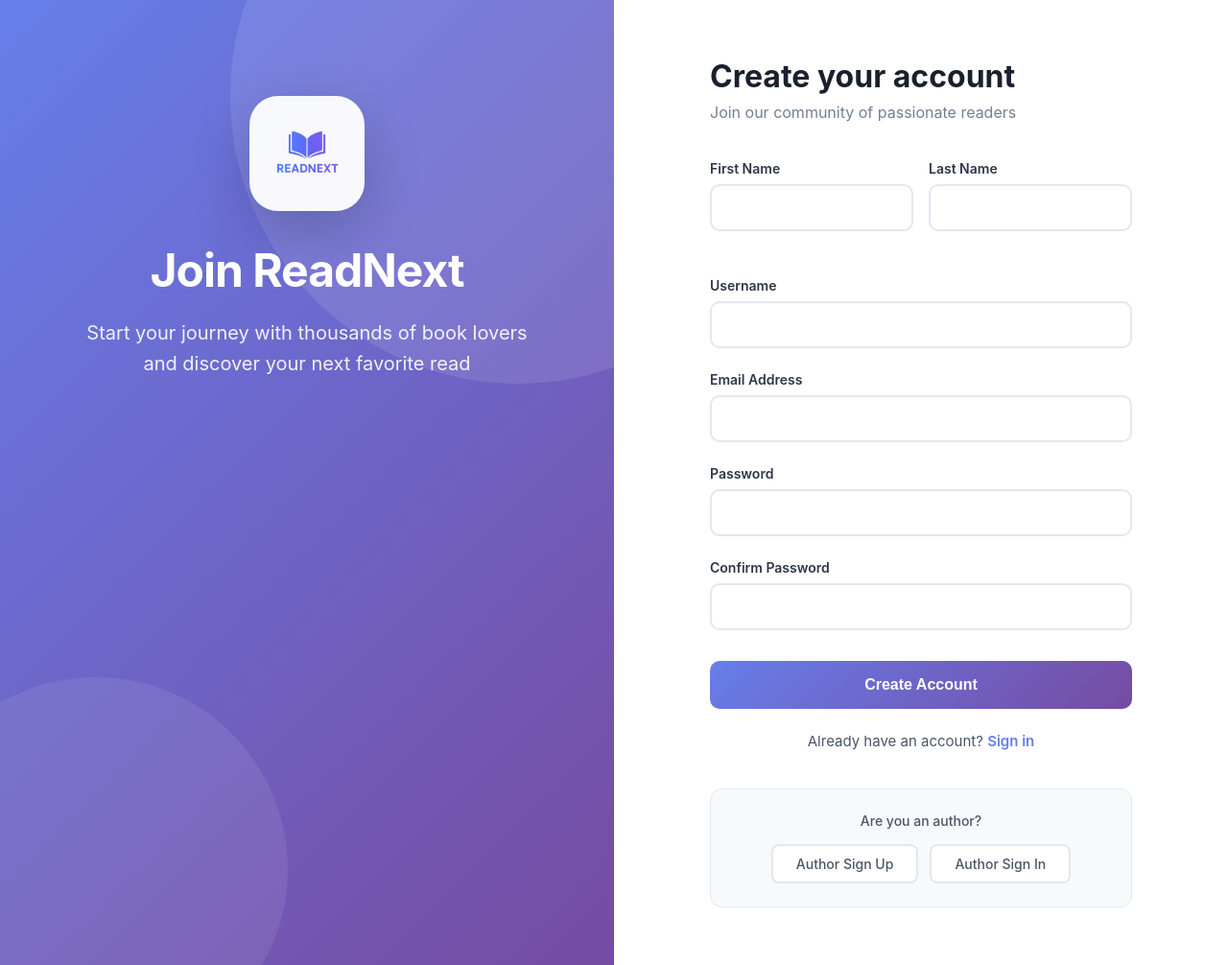
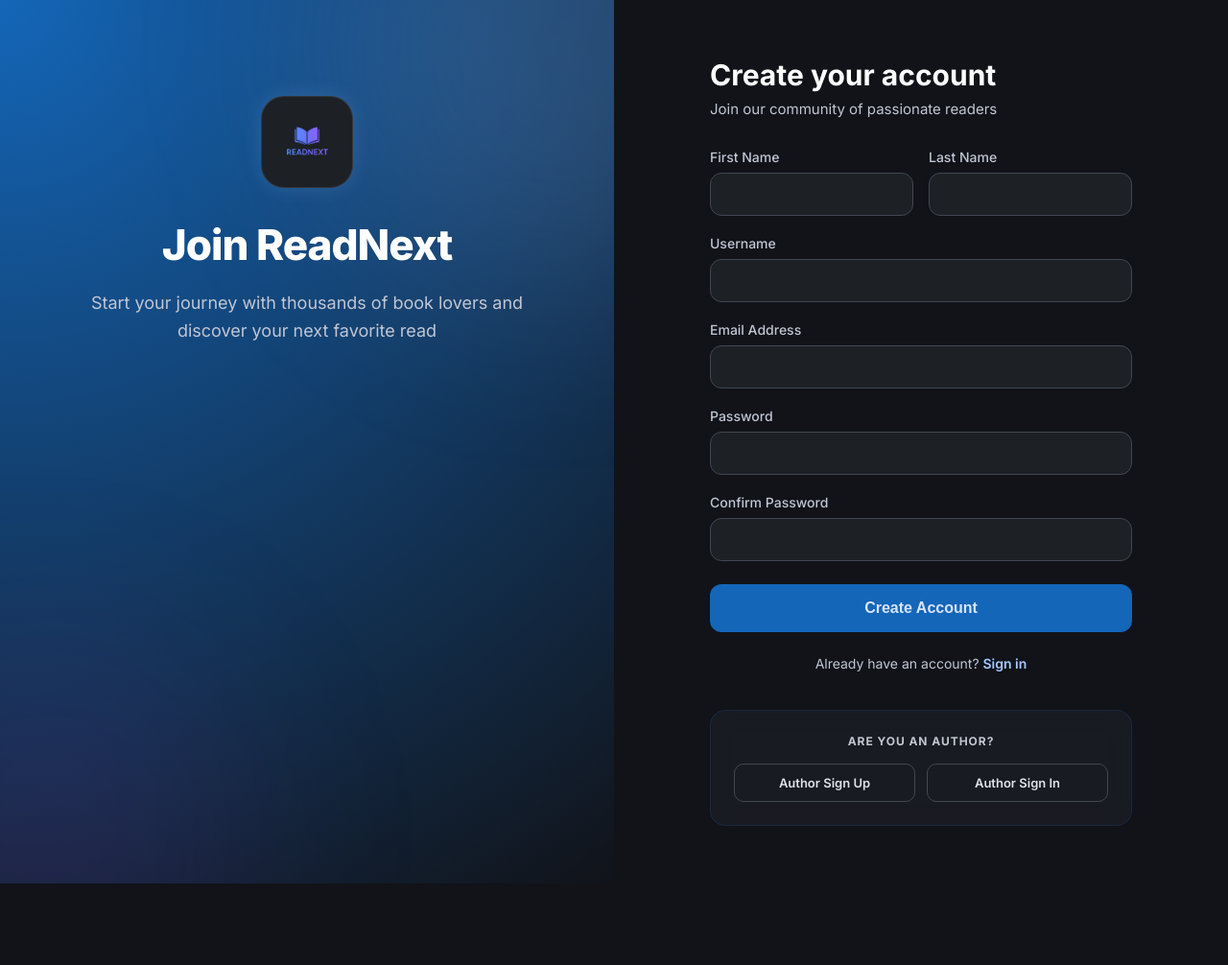
Before and after one commit to rmahale04/Book-Recommendation-System, a Flask app: page /register in a window 1280 px wide. Shown: the whole page at 96% size. After the commit the page ends 921 px from the top, so only its background shows below. Run offline with Flask 3, Linux system fonts and the light colour scheme.

Commit message:
Refactor registration page layout and styles
Updated HTML structure and styles for the registration page, including new styles and improved layout.

```diff
--- a/templates/register.html
+++ b/templates/register.html
@@ -4,29 +4,51 @@
     <meta charset="UTF-8">
     <meta name="viewport" content="width=device-width, initial-scale=1.0">
     <title>ReadNext - Sign Up</title>
+    <link href="https://fonts.googleapis.com/css2?family=Inter:wght@400;500;600;700;800&display=swap" rel="stylesheet">
+    <link href="https://fonts.googleapis.com/css2?family=Material+Symbols+Outlined:wght,FILL@100..700,0..1&display=swap" rel="stylesheet">
     <style>
-        * {
-            margin: 0;
-            padding: 0;
-            box-sizing: border-box;
+        :root {
+            --surface: #111319;
+            --surface-container: #1d2025;
+            --surface-container-low: #191c21;
+            --surface-container-high: #272a30;
+            --on-surface: #e1e2ea;
+            --on-surface-variant: #c1c6d3;
+            --outline: #8b919d;
+            --outline-variant: #414751;
+            --primary: #a6c8ff;
+            --primary-container: #1466b8;
+            --on-primary-container: #d7e4ff;
+            --accent-purple: #a855f7;
+            --status-success: #22c55e;
+            --status-error: #ef4444;
+            --border-subtle: rgba(20, 102, 184, 0.2);
+        }
+
+        * { margin: 0; padding: 0; box-sizing: border-box; }
+
+        .material-symbols-outlined {
+            font-variation-settings: 'FILL' 0, 'wght' 400, 'GRAD' 0, 'opsz' 24;
+            line-height: 1;
+            vertical-align: middle;
         }
 
         body {
-            font-family: -apple-system, BlinkMacSystemFont, 'Segoe UI', Roboto, 'Helvetica Neue', Arial, sans-serif;
+            font-family: 'Inter', -apple-system, BlinkMacSystemFont, 'Segoe UI', Roboto, sans-serif;
+            background-color: var(--surface);
+            color: var(--on-surface);
             min-height: 100vh;
-            display: flex;
         }
 
         .split-container {
             display: flex;
-            width: 100%;
             min-height: 100vh;
         }
 
         /* Left Side - Brand */
         .brand-side {
             flex: 1;
-            background: linear-gradient(135deg, #667eea 0%, #764ba2 100%);
+            background: radial-gradient(circle at top left, var(--primary-container) 0%, var(--surface) 100%);
             padding: 60px;
             display: flex;
             flex-direction: column;
@@ -39,10 +61,11 @@
         .brand-side::before {
             content: '';
             position: absolute;
-            width: 600px;
-            height: 600px;
-            background: rgba(255, 255, 255, 0.1);
+            width: 500px;
+            height: 500px;
+            background: rgba(166, 200, 255, 0.15);
             border-radius: 50%;
+            filter: blur(100px);
             top: -200px;
             right: -200px;
         }
@@ -52,30 +75,32 @@
             position: absolute;
             width: 400px;
             height: 400px;
-            background: rgba(255, 255, 255, 0.08);
+            background: rgba(168, 85, 247, 0.1);
             border-radius: 50%;
-            bottom: -100px;
-            left: -100px;
+            filter: blur(100px);
+            bottom: -150px;
+            left: -150px;
         }
 
         .brand-content {
             position: relative;
             z-index: 1;
             text-align: center;
-            max-width: 500px;
+            max-width: 480px;
             padding-top: 40px;
         }
 
         .logo-wrapper {
-            background: rgba(255, 255, 255, 0.95);
-            width: 120px;
-            height: 120px;
-            border-radius: 30px;
+            background: var(--surface-container);
+            width: 96px;
+            height: 96px;
+            border-radius: 24px;
             display: flex;
             align-items: center;
             justify-content: center;
             margin: 0 auto 32px;
-            box-shadow: 0 20px 60px rgba(0, 0, 0, 0.2);
+            box-shadow: 0 0 20px rgba(166, 200, 255, 0.15);
+            border: 1px solid rgba(255, 255, 255, 0.1);
             padding: 20px;
         }
 
@@ -83,26 +108,27 @@
             width: 100%;
             height: 100%;
             object-fit: contain;
+            filter: brightness(1.1);
         }
 
         .brand-content h1 {
-            font-size: 48px;
-            font-weight: 700;
-            color: white;
+            font-size: 44px;
+            font-weight: 800;
+            color: #ffffff;
             margin-bottom: 20px;
             letter-spacing: -1px;
         }
 
         .brand-content p {
-            font-size: 20px;
-            color: rgba(255, 255, 255, 0.9);
+            font-size: 18px;
+            color: var(--on-surface-variant);
             line-height: 1.6;
         }
 
         /* Right Side - Form */
         .form-side {
             flex: 1;
-            background: #ffffff;
+            background: var(--surface);
             padding: 60px;
             display: flex;
             align-items: center;
@@ -116,19 +142,19 @@
         }
 
         .form-header {
-            margin-bottom: 40px;
+            margin-bottom: 32px;
         }
 
         .form-header h2 {
-            font-size: 32px;
+            font-size: 30px;
             font-weight: 700;
-            color: #1a202c;
+            color: #ffffff;
             margin-bottom: 8px;
         }
 
         .form-header p {
-            font-size: 16px;
-            color: #718096;
+            font-size: 15px;
+            color: var(--on-surface-variant);
         }
 
         .flashes, .error-list {
@@ -136,167 +162,156 @@
             margin-bottom: 24px;
         }
 
+        .flashes li, .error-list li {
+            display: flex;
+            align-items: center;
+            gap: 10px;
+            padding: 14px 16px;
+            border-radius: 12px;
+            margin-bottom: 10px;
+            font-size: 14px;
+        }
+
         .flashes li {
-            background: #d4edda;
-            color: #155724;
-            padding: 14px 18px;
-            border-radius: 12px;
-            margin-bottom: 12px;
-            font-size: 14px;
-            border-left: 4px solid #28a745;
+            background: rgba(34, 197, 94, 0.1);
+            color: var(--status-success);
+            border: 1px solid rgba(34, 197, 94, 0.2);
         }
 
         .error-list li {
-            background: #f8d7da;
-            color: #721c24;
-            padding: 14px 18px;
-            border-radius: 12px;
-            margin-bottom: 12px;
-            font-size: 14px;
-            border-left: 4px solid #dc3545;
+            background: rgba(239, 68, 68, 0.1);
+            color: var(--status-error);
+            border: 1px solid rgba(239, 68, 68, 0.2);
         }
 
-        .form-group {
-            margin-bottom: 24px;
-        }
+        .form-group { margin-bottom: 20px; }
 
         .form-row {
             display: grid;
             grid-template-columns: 1fr 1fr;
             gap: 16px;
-            margin-bottom: 24px;
+            margin-bottom: 20px;
         }
+
+        .form-row .form-group { margin-bottom: 0; }
 
         .form-group label {
             display: block;
             font-size: 14px;
-            font-weight: 600;
-            color: #2d3748;
+            font-weight: 500;
+            color: var(--on-surface-variant);
             margin-bottom: 8px;
         }
 
         .form-group input {
             width: 100%;
-            padding: 14px 16px;
+            padding: 13px 16px;
             font-size: 15px;
-            border: 2px solid #e2e8f0;
-            border-radius: 10px;
+            border: 1px solid var(--outline-variant);
+            border-radius: 12px;
+            background: var(--surface-container);
+            color: #ffffff;
             transition: all 0.2s ease;
-            background: #ffffff;
-            color: #2d3748;
         }
+
+        .form-group input::placeholder { color: var(--outline); }
 
         .form-group input:focus {
             outline: none;
-            border-color: #667eea;
-            box-shadow: 0 0 0 3px rgba(102, 126, 234, 0.1);
+            border-color: transparent;
+            box-shadow: 0 0 0 2px var(--primary);
         }
 
         .sign-in-btn {
             width: 100%;
             padding: 16px;
-            background: linear-gradient(135deg, #667eea 0%, #764ba2 100%);
-            color: white;
+            background: var(--primary-container);
+            color: var(--on-primary-container);
             font-size: 16px;
-            font-weight: 600;
+            font-weight: 700;
             border: none;
-            border-radius: 10px;
+            border-radius: 12px;
             cursor: pointer;
-            transition: all 0.3s ease;
-            margin-top: 8px;
+            transition: all 0.2s ease;
+            margin-top: 4px;
         }
 
         .sign-in-btn:hover {
+            background: rgba(20, 102, 184, 0.8);
             transform: translateY(-2px);
-            box-shadow: 0 8px 20px rgba(102, 126, 234, 0.4);
+            box-shadow: 0 8px 20px rgba(20, 102, 184, 0.3);
         }
 
-        .sign-in-btn:active {
-            transform: translateY(0);
-        }
+        .sign-in-btn:active { transform: translateY(0); }
 
         .signup-link {
             text-align: center;
             margin-top: 24px;
-            font-size: 15px;
-            color: #4a5568;
+            font-size: 14px;
+            color: var(--on-surface-variant);
         }
 
         .signup-link a {
-            color: #667eea;
+            color: var(--primary);
             text-decoration: none;
             font-weight: 600;
         }
 
-        .signup-link a:hover {
-            text-decoration: underline;
-        }
+        .signup-link a:hover { text-decoration: underline; }
 
         .author-cta {
             margin-top: 40px;
             padding: 24px;
-            background: #f7fafc;
-            border-radius: 12px;
-            border: 1px solid #e2e8f0;
+            border-radius: 16px;
+            background: rgba(39, 42, 48, 0.4);
+            backdrop-filter: blur(12px);
+            border: 1px solid var(--border-subtle);
             text-align: center;
         }
 
         .author-cta p {
-            font-size: 14px;
-            color: #4a5568;
+            font-size: 12px;
+            font-weight: 700;
+            text-transform: uppercase;
+            letter-spacing: 0.08em;
+            color: var(--on-surface-variant);
             margin-bottom: 16px;
-            font-weight: 500;
         }
 
         .author-links {
             display: flex;
             gap: 12px;
-            justify-content: center;
         }
 
         .author-links a {
-            padding: 10px 24px;
-            border: 2px solid #e2e8f0;
-            border-radius: 8px;
+            flex: 1;
+            display: flex;
+            align-items: center;
+            justify-content: center;
+            gap: 6px;
+            padding: 11px 16px;
+            border: 1px solid var(--outline-variant);
+            border-radius: 10px;
             text-decoration: none;
-            color: #4a5568;
-            font-size: 14px;
-            font-weight: 500;
+            color: var(--on-surface);
+            font-size: 13px;
+            font-weight: 600;
             transition: all 0.2s ease;
-            background: white;
+            background: transparent;
         }
 
         .author-links a:hover {
-            border-color: #667eea;
-            color: #667eea;
+            background: var(--surface-container-high);
         }
 
         /* Responsive */
         @media (max-width: 968px) {
-            .split-container {
-                flex-direction: column;
-            }
-
-            .brand-side {
-                min-height: 40vh;
-                padding: 40px 30px;
-            }
-
-            .brand-content h1 {
-                font-size: 36px;
-            }
-
-            .form-side {
-                padding: 40px 30px;
-            }
-
-            .form-row {
-                grid-template-columns: 1fr;
-            }
-
-            .author-links {
-                flex-direction: column;
-            }
+            .split-container { flex-direction: column; }
+            .brand-side { min-height: 40vh; padding: 40px 30px; }
+            .brand-content h1 { font-size: 34px; }
+            .form-side { padding: 40px 30px; }
+            .form-row { grid-template-columns: 1fr; }
+            .author-links { flex-direction: column; }
         }
     </style>
 </head>
@@ -325,7 +340,7 @@
                   {% if messages %}
                     <ul class="flashes">
                       {% for message in messages %}
-                        <li>{{ message }}</li>
+                        <li><span class="material-symbols-outlined" style="font-size:16px;">check_circle</span>{{ message }}</li>
                       {% endfor %}
                     </ul>
                   {% endif %}
@@ -334,7 +349,7 @@
                 {% if errors %}
                   <ul class="error-list">
                     {% for field, error in errors.items() %}
-                      <li>{{ error }}</li>
+                      <li><span class="material-symbols-outlined" style="font-size:16px;">error</span>{{ error }}</li>
                     {% endfor %}
                   </ul>
                 {% endif %}
```
